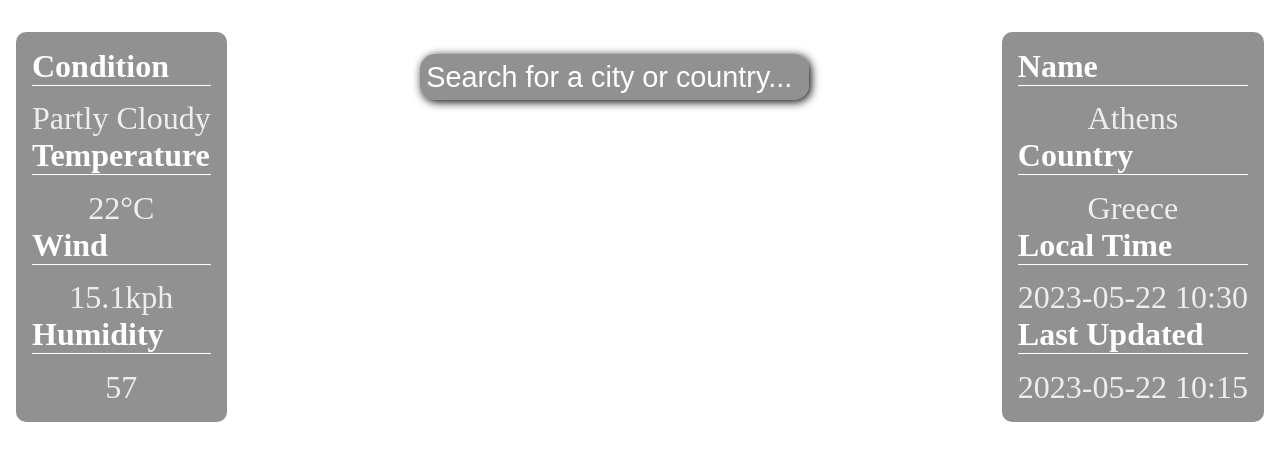
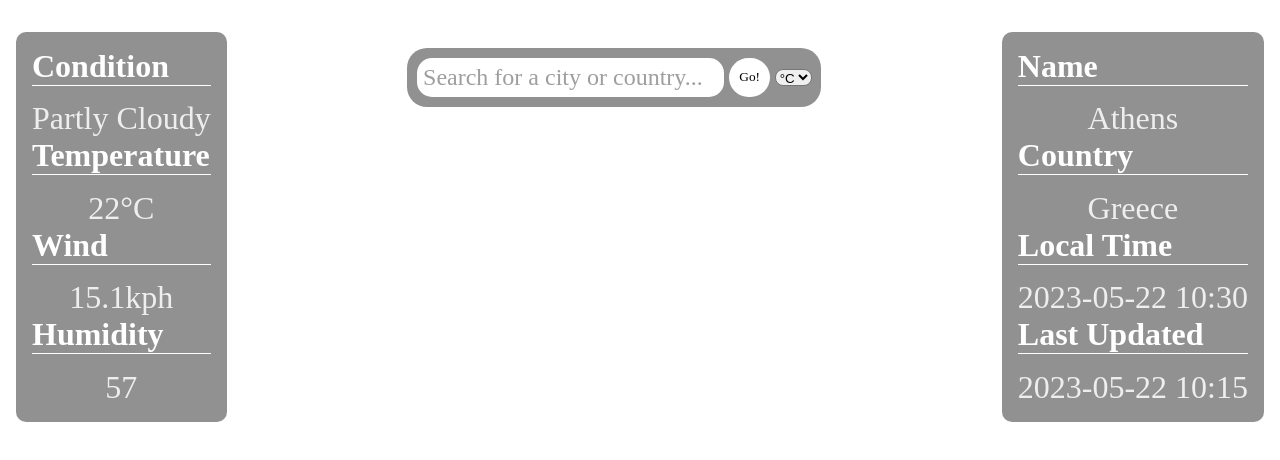
Before and after one commit to Chris-Karampagias/weather_app, a website built with webpack: page dist/index.html in a window 1280 px wide. Built offline with Linux system fonts and the light colour scheme; no server answers.

Commit message:
Add input for temperature unit

```diff
--- a/src/style.css
+++ b/src/style.css
@@ -20,26 +20,52 @@ body {
   border-radius: 10px;
 }
 
-form div {
+.search-container {
   height: fit-content;
   display: flex;
+  background-color: rgba(0, 0, 0, 0.431);
   gap: 0.3rem;
-  padding: 0.4rem;
-  border-radius: 10px;
+  padding: 0.6rem;
+  border-radius: 20px;
   margin-top: 3rem;
 }
 
-input {
-  font-size: 1.8rem;
+button,
+input,
+option {
+  font-family: inherit;
+  box-sizing: border-box;
+}
+
+.search-container button {
+  border-radius: 25px;
+  background-color: white;
+  border: none;
+  padding: 0 10px;
+  cursor: pointer;
+}
+
+#search {
+  font-size: 1.5rem;
   border: none;
   border-radius: 15px;
-  background-color: rgba(0, 0, 0, 0.431);
+  background-color: white;
   padding: 0.4rem;
-  box-shadow: 2px 2px 10px black;
+}
+
+#unit {
+  height: 17px;
+  align-self: center;
+  border-radius: 8px;
+}
+
+#unit:focus,
+#search:focus {
+  outline: none;
 }
 
 ::placeholder {
-  color: white;
+  color: rgba(123, 123, 123, 0.736);
 }
 
 label {
```
Also changed, not shown: dist/index.html, dist/main.js.
